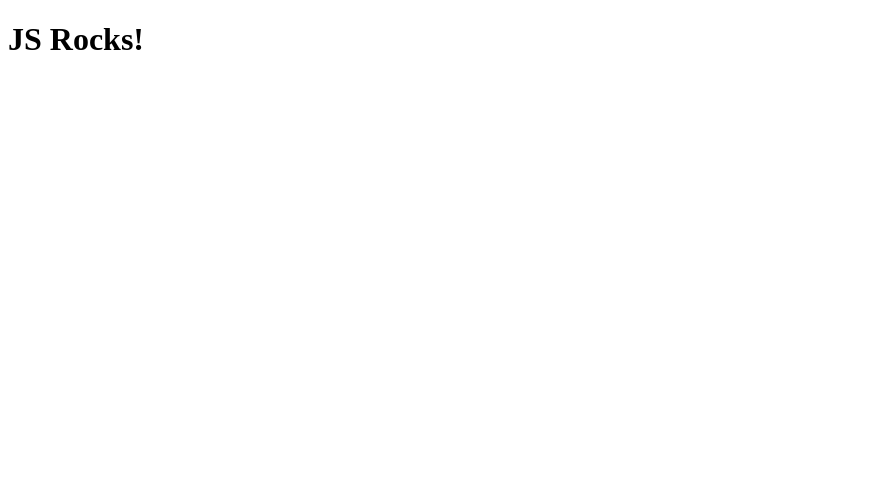
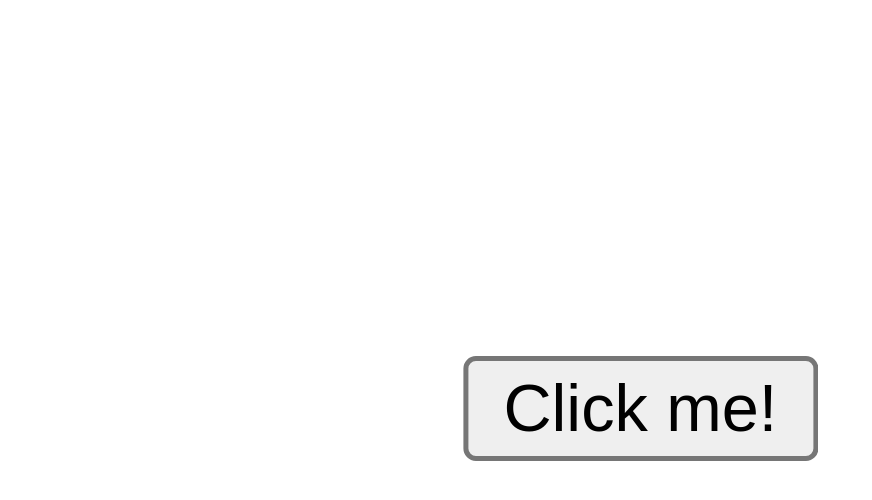
Before and after one commit to redi-js-teachers/js_sprint_2020_final_project_nmustonen, a plain HTML site: page index.html in a window 1280 px wide. Shown: the whole page, without its empty margins (0-872 px from the left). Drawn offline with Linux system fonts and the light colour scheme.

Commit message:
Update from a template
Template: /Users/t.shears/play/tenpureto_templates/redi-final-project
Template commit: f5cccd93ed281977a7133ef92285c2bb72521f0a

```diff
--- a/css/main.css
+++ b/css/main.css
@@ -0,0 +1,16 @@
+body {
+    display: flex;
+    flex-direction: column;
+    justify-content: center;
+    align-items: center;
+    min-height: 100vh;
+}
+
+button {
+    transform: scale(5);
+    box-sizing: border-box;
+}
+
+button:hover {
+    cursor: pointer;
+}
--- a/index.html
+++ b/index.html
@@ -6,8 +6,7 @@
     <link rel="stylesheet" href="css/main.css" type="text/css">
   </head>
   <body>
-      <h1>JS Rocks!</h1>
-
+    <button type="button">Click me!</button>
     <script src="js/main.js"></script>
   </body>
 </html>
--- a/js/main.js
+++ b/js/main.js
@@ -0,0 +1,6 @@
+(function() {
+    const btnEl = document.querySelector('button');
+    btnEl.addEventListener('click', function() {
+        console.log('JavaScript Rocks!');
+    });
+})();
```
Also changed, not shown: docs/screen_cap.png (added), 1 other file.
